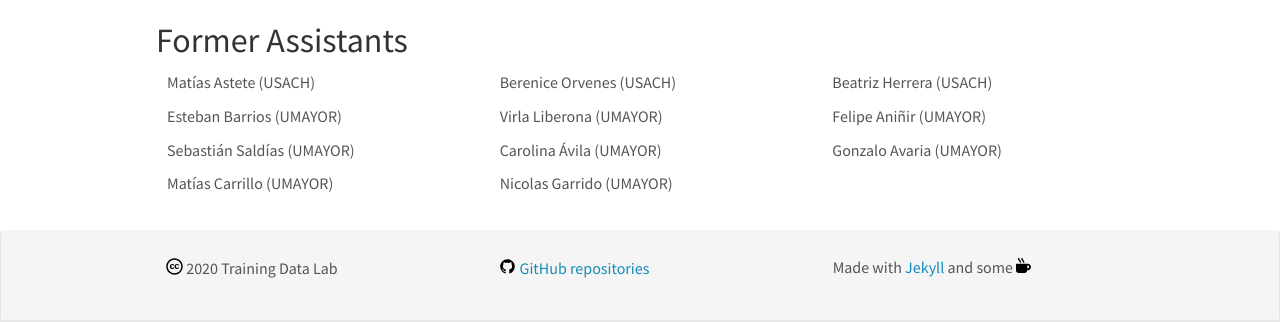
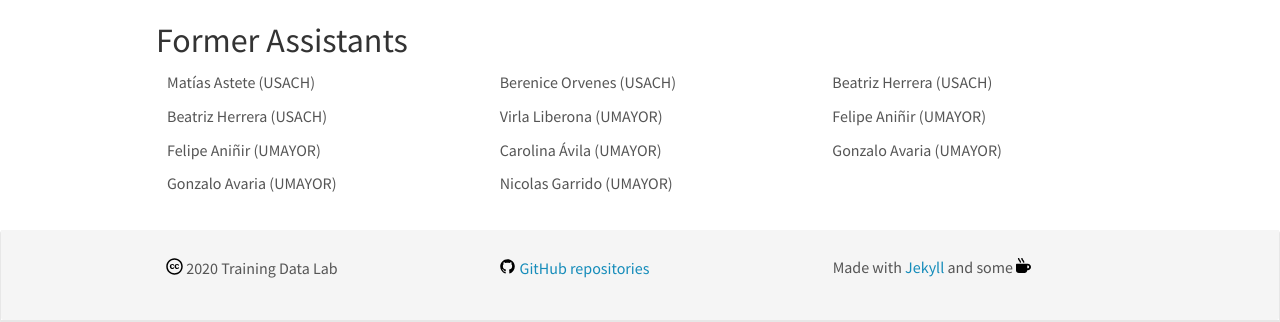
Before and after one commit to training-datalab/old-training-datalab.com, a Jekyll site: the page built from _pages/team.md, in a window 1280 px wide and 900 px high, scrolled down 527 px. Shown: the part 554-876 px from the top of the window. Built offline with Jekyll 4.4.1, drawn with Linux system fonts in a browser that asks for light colours; nearby versions of some CDN libraries.

Commit message:
Update assistants1.yml

```diff
--- a/_data/assistants1.yml
+++ b/_data/assistants1.yml
@@ -1,4 +1,4 @@
 - name: Matías Astete (USACH)
-- name: Esteban Barrios (UMAYOR)
-- name: Sebastián Saldías (UMAYOR)
-- name: Matías Carrillo (UMAYOR)
+- name: Beatriz Herrera (USACH)
+- name: Felipe Aniñir (UMAYOR)
+- name: Gonzalo Avaria (UMAYOR)
```
